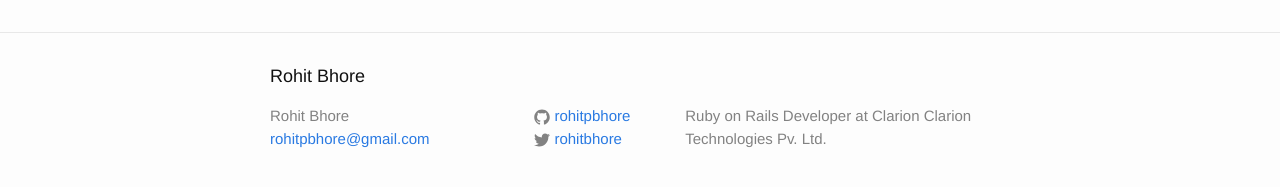
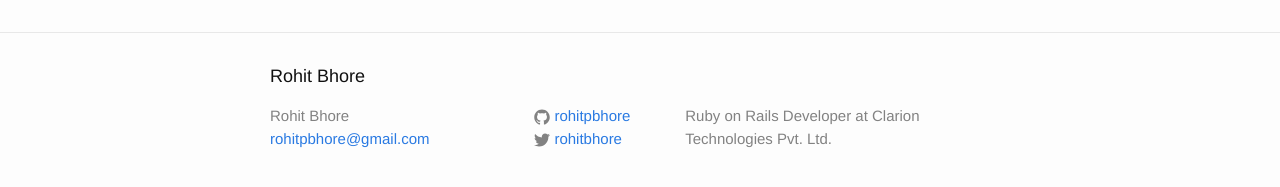
Before and after one commit to rohitpbhore/rohitpbhore.github.io, a Jekyll site: the page built from about.md, in a window 1280 px wide. Shown: the part 318-505 px from the top of the page. Built offline with Jekyll 4.4.1, drawn with Linux system fonts in a browser that asks for light colours.

Commit message:
update _config.yml

```diff
--- a/_config.yml
+++ b/_config.yml
@@ -2,7 +2,7 @@
 title: Rohit Bhore
 email: rohitpbhore@gmail.com
 description: > # this means to ignore newlines until "baseurl:"
-  Ruby on Rails Developer at Clarion Clarion Technologies Pv. Ltd.
+  Ruby on Rails Developer at Clarion Technologies Pvt. Ltd.
 baseurl: "" # the subpath of your site, e.g. /blog/
 url: "http://rohitbhore.com" # the base hostname & protocol for your site
 twitter_username: rohitbhore
```
